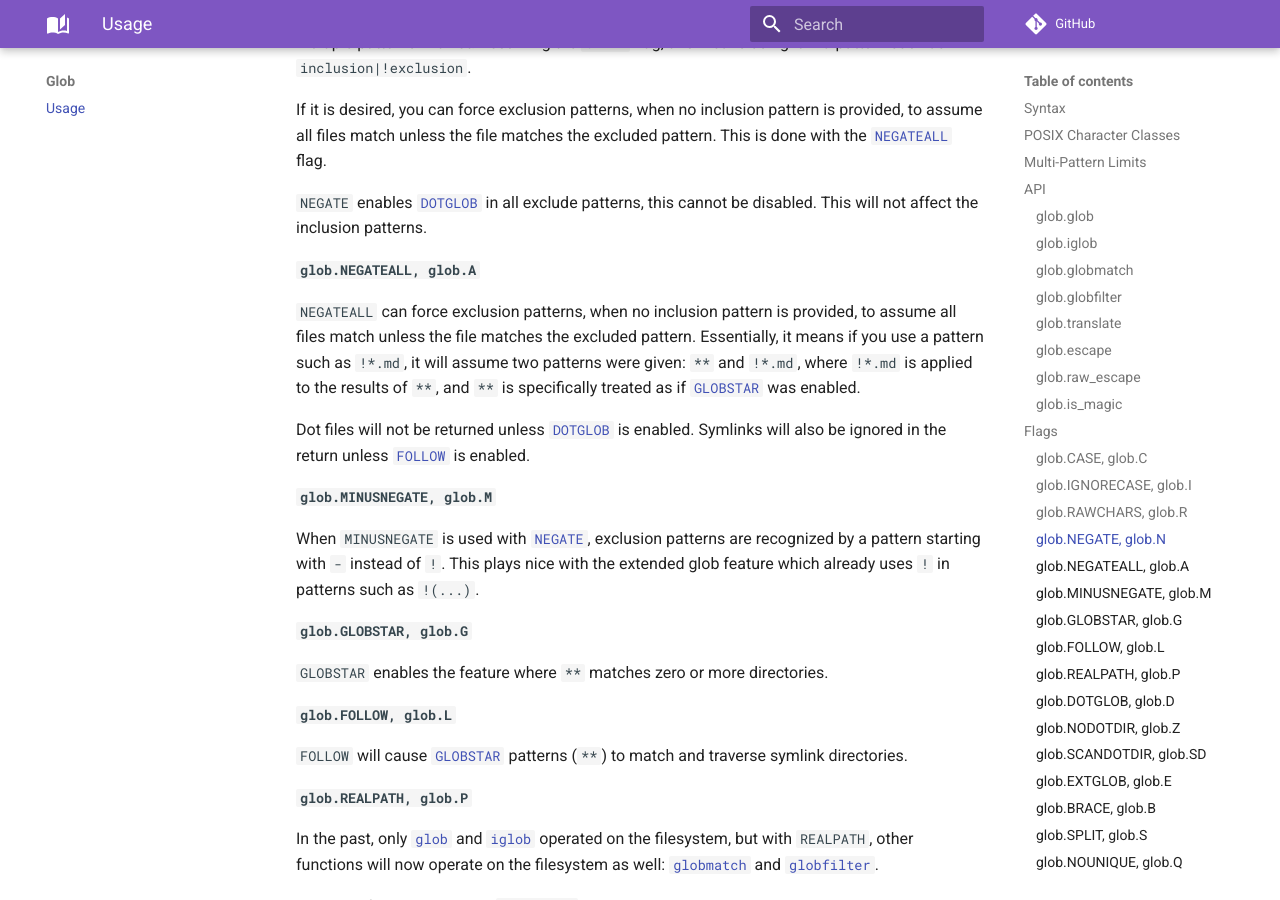
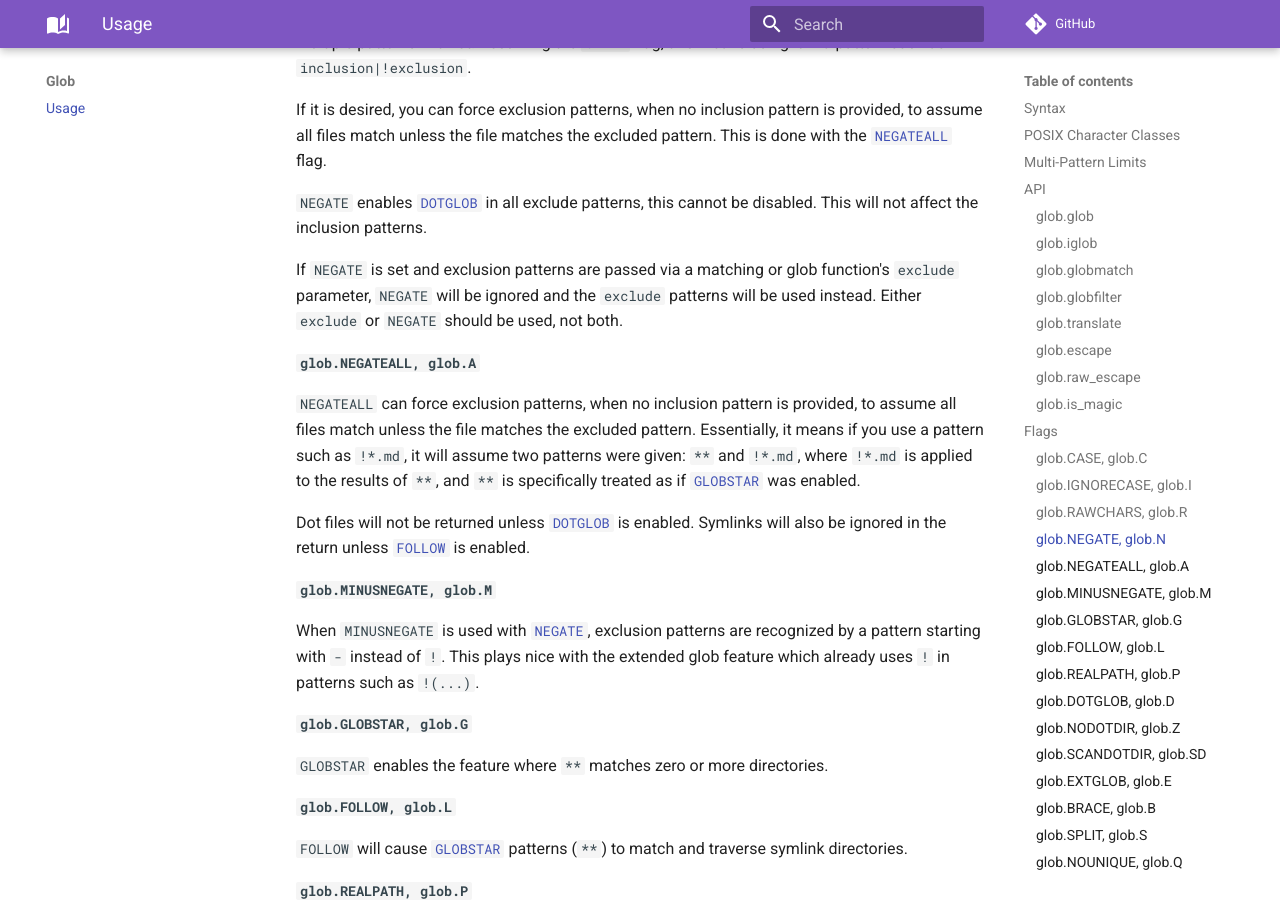
Before and after one commit to facelessuser/wcmatch, an MkDocs documentation site: the page built from docs/src/markdown/glob.md, in a window 1280 px wide and 900 px high, scrolled down 18625 px. Built offline with MkDocs 1.6.1 and Material for MkDocs 9.7.7, drawn with Linux system fonts in a browser that asks for light colours; emoji names are drawn with the system emoji font; comment, search, counter and statistics services are not loaded.

Commit message:
Note what happens if `exclude` and the `NEGATE` flag are used together

```diff
--- a/docs/src/markdown/fnmatch.md
+++ b/docs/src/markdown/fnmatch.md
@@ -269,6 +269,12 @@ Assuming the `SPLIT` flag, this means using it in a pattern such as `inclusion|!
 If it is desired, you can force exclusion patterns, when no inclusion pattern is provided, to assume all files match
 unless the file matches the excluded pattern. This is done with the [`NEGATEALL`](#negateall) flag.
 
+`NEGATE` enables [`DOTMATCH`](#dotglob) in all exclude patterns, this cannot be disabled. This will not affect the
+inclusion patterns.
+
+If `NEGATE` is set and exclusion patterns are passed via a matching function's `exclude` parameter, `NEGATE` will be
+ignored and the `exclude` patterns will be used instead. Either `exclude` or `NEGATE` should be used, not both.
+
 #### `fnmatch.NEGATEALL, fnmatch.A` {: #negateall}
 
 `NEGATEALL` can force exclusion patterns, when no inclusion pattern is provided, to assume all files match unless the
--- a/docs/src/markdown/glob.md
+++ b/docs/src/markdown/glob.md
@@ -778,6 +778,9 @@ unless the file matches the excluded pattern. This is done with the [`NEGATEALL`
 `NEGATE` enables [`DOTGLOB`](#dotglob) in all exclude patterns, this cannot be disabled. This will not affect the
 inclusion patterns.
 
+If `NEGATE` is set and exclusion patterns are passed via a matching or glob function's `exclude` parameter, `NEGATE`
+will be ignored and the `exclude` patterns will be used instead. Either `exclude` or `NEGATE` should be used, not both.
+
 #### `glob.NEGATEALL, glob.A` {: #negateall}
 
 `NEGATEALL` can force exclusion patterns, when no inclusion pattern is provided, to assume all files match unless the
```
Also changed, not shown: docs/src/markdown/pathlib.md (+3 -0 lines).
